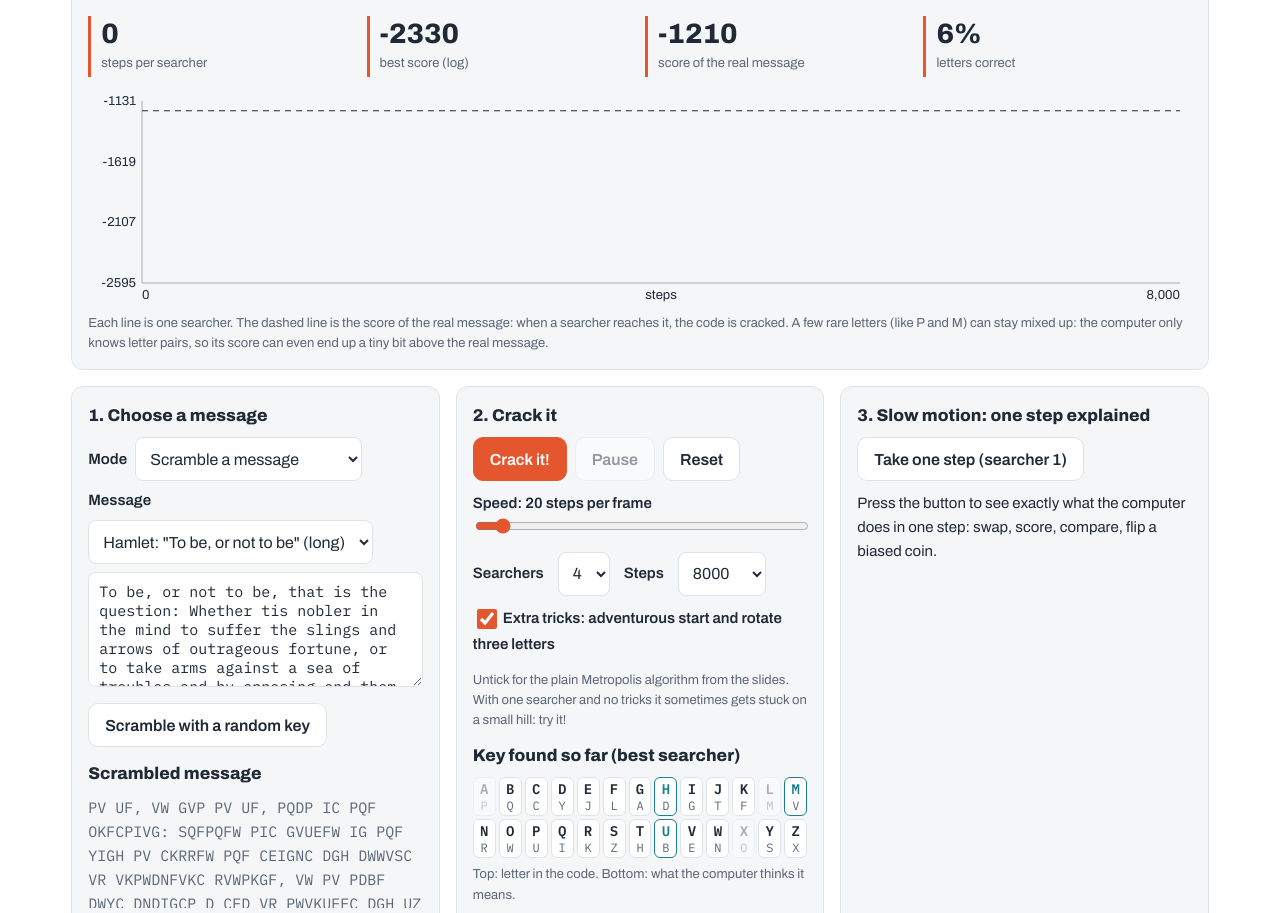
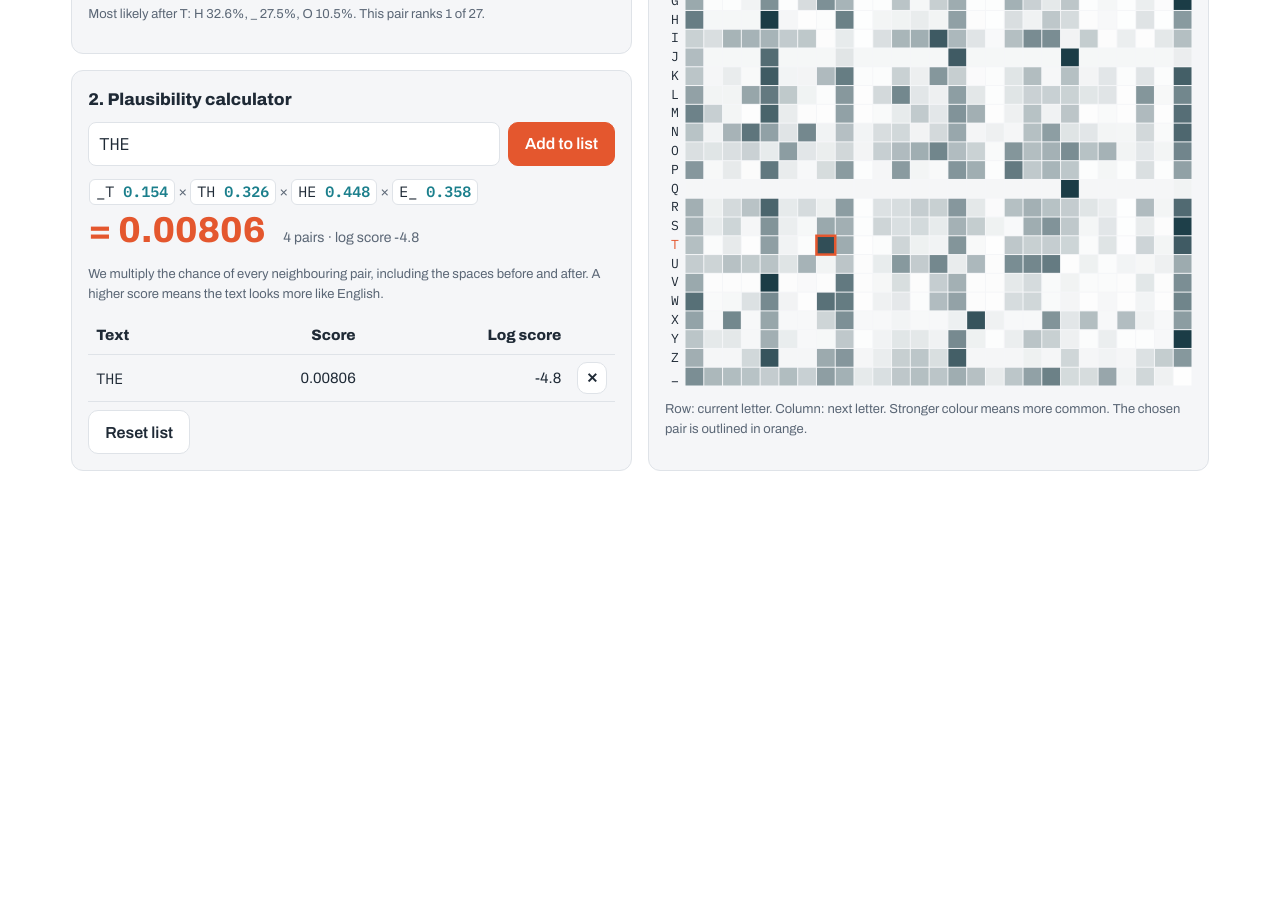
Before and after one commit to bikram-jit-das/codebreaker, a plain HTML site: page codebreaker.html in a window 1280 px wide. Shown: the part 493-1406 px from the top of the page. After the commit the page ends 1012 px from the top, so only its background shows below. Drawn offline with Linux system fonts and the light colour scheme.

Commit message:
Add files via upload

```diff
--- a/codebreaker.html
+++ b/codebreaker.html
@@ -76,7 +76,23 @@ td.n,th.n{text-align:right;font-variant-numeric:tabular-nums;white-space:nowrap}
 .list{font:15px/1.7 "IBM Plex Mono",monospace;columns:2 16em}
 .heat{position:relative;aspect-ratio:1/1;max-width:560px}
 .heat canvas{position:absolute;inset:0;width:100%;height:100%}
-#heatTip{min-height:1.6em;font-weight:600}
+.heat{width:100%;margin:0 auto;cursor:crosshair}
+.pick{display:flex;flex-wrap:wrap;gap:10px;align-items:center}
+.pick select{font:600 18px "IBM Plex Mono",monospace}
+.pbig{font:800 clamp(30px,5vw,44px)/1.1 Archivo,sans-serif;color:var(--hot);font-variant-numeric:tabular-nums;margin-top:10px}
+.pbig.sm{font-size:clamp(26px,4vw,36px);margin:0}
+.wchain{font:15px/2.1 "IBM Plex Mono",monospace;margin:10px 0 4px;word-break:break-word}
+.wchain span{display:inline-block;background:var(--bg);border:1px solid var(--line);border-radius:6px;padding:0 6px;margin:0 1px;line-height:1.6}
+.wchain span b{color:var(--good)}
+.wchain i{font-style:normal;color:var(--mute);margin:0 2px}
+.wres{display:flex;flex-wrap:wrap;gap:4px 18px;align-items:baseline}
+.wres small{color:var(--mute);font-size:14px}
+#wIn{flex:1;font-family:"IBM Plex Mono",monospace;font-size:17px;text-transform:uppercase}
+td.x{width:44px;text-align:center}
+td.x button{min-height:32px;padding:2px 8px;font-size:14px}
+.engl{display:grid;gap:16px;grid-template-columns:minmax(0,1fr) minmax(0,1fr)}
+.engl .tools{display:grid;gap:16px;align-content:start}
+@media(max-width:860px){.engl{grid-template-columns:minmax(0,1fr)}.engl .fp{order:2}}
 @media(max-width:600px){.tiles{max-height:55vh;overflow:auto}nav a{padding:8px 12px;font-size:15px}.keyrow{grid-template-columns:repeat(9,minmax(0,1fr))}}
 @media(prefers-reduced-motion:reduce){*{scroll-behavior:auto}}
 </style>
@@ -86,10 +102,10 @@ td.n,th.n{text-align:right;font-variant-numeric:tabular-nums;white-space:nowrap}
   <h1>Monte Carlo Code Cracker</h1>
   <p class="sub">Watch a computer crack a secret code by making millions of small random guesses.</p>
   <nav id="tabs">
+    <a href="#english" data-t="english">What English looks like</a>
     <a href="#crack" data-t="crack">Crack it!</a>
     <a href="#caesar" data-t="caesar">Caesar warm-up</a>
     <a href="#collect" data-t="collect">Collect all six</a>
-    <a href="#english" data-t="english">What English looks like</a>
   </nav>
 </header>
 <main>
@@ -217,20 +233,40 @@ td.n,th.n{text-align:right;font-variant-numeric:tabular-nums;white-space:nowrap}
 <!-- ================= ENGLISH ================= -->
 <section id="s-english">
   <h2>What English looks like</h2>
-  <p class="lead">From about 3 million letters of <i>War and Peace</i>: how often each letter is followed by each other letter. This table is what the computer uses to score a guess.</p>
-  <div class="grid">
-    <div class="panel">
-      <h3>Letter-pair fingerprint</h3>
-      <div class="heat"><canvas id="heat" aria-label="Heatmap of letter pair chances"></canvas></div>
-      <p id="heatTip">Hover or tap a square.</p>
-      <p class="note">Rows: current letter. Columns: next letter. "_" means space. Darker means more common.</p>
+  <p class="lead">Chances counted from about 3 million letters of <i>War and Peace</i>. "_" means a space. This table is what the computer uses to score a guess.</p>
+  <div class="engl">
+    <div class="tools">
+      <div class="panel">
+        <h3>1. Chance that one letter follows another</h3>
+        <div class="pick">
+          <select id="pFirst" aria-label="First letter"></select>
+          <span>followed by</span>
+          <select id="pSecond" aria-label="Next letter"></select>
+        </div>
+        <div class="pbig" id="pOut"></div>
+        <p style="margin:4px 0 0" id="pText"></p>
+        <p class="note" id="pRank"></p>
+      </div>
+      <div class="panel">
+        <h3>2. Plausibility calculator</h3>
+        <div class="row">
+          <input type="text" id="wIn" value="THE" aria-label="Word or sentence" autocomplete="off" spellcheck="false">
+          <button class="go" id="wAdd">Add to list</button>
+        </div>
+        <div class="wchain" id="wChain"></div>
+        <div class="wres"><span class="pbig sm" id="wScore"></span><small id="wLog"></small></div>
+        <p class="note">We multiply the chance of every neighbouring pair, including the spaces before and after. A higher score means the text looks more like English.</p>
+        <div class="scroll"><table>
+          <thead><tr><th>Text</th><th class="n">Score</th><th class="n">Log score</th><th class="x"></th></tr></thead>
+          <tbody id="wBody"></tbody>
+        </table></div>
+        <div class="row" style="margin-top:8px"><button id="wReset">Reset list</button></div>
+      </div>
     </div>
-    <div class="panel">
-      <h3>Which looks most like English?</h3>
-      <div class="row"><input type="text" id="wIn" placeholder="Type a word or sentence" style="flex:1"><button class="go" id="wAdd">Score it</button><button id="wReset">Reset</button></div>
-      <div class="scroll" style="margin-top:10px"><table><thead><tr><th>Text</th><th class="n">Score</th><th class="n">Log score</th></tr></thead><tbody id="wBody"></tbody></table></div>
-      <p class="note">Score = the chances of every neighbouring pair multiplied together (including the spaces at the start and end). Higher means more English-like. The log score is easier for computers: closer to 0 is better.</p>
-      <div id="pairs" class="explain"></div>
+    <div class="panel fp">
+      <h3>The fingerprint: tap any square</h3>
+      <div class="heat"><canvas id="heat" aria-label="Grid of letter pair chances; tap a square to look it up"></canvas></div>
+      <p class="note">Row: current letter. Column: next letter. Stronger colour means more common. The chosen pair is outlined in orange.</p>
     </div>
   </div>
 </section>
@@ -260,9 +296,9 @@ const logScore = text => { const s = states(text); let t = 0; for (let i = 0; i
 const shuffle = a => { for (let i = a.length - 1; i > 0; i--) { const j = Math.floor(Math.random() * (i + 1)); [a[i], a[j]] = [a[j], a[i]]; } return a; };
 
 /* ---------- tabs ---------- */
-const tabs = ['crack', 'caesar', 'collect', 'english'];
+const tabs = ['english', 'crack', 'caesar', 'collect'];
 function show() {
-  const t = tabs.includes(location.hash.slice(1)) ? location.hash.slice(1) : 'crack';
+  const t = tabs.includes(location.hash.slice(1)) ? location.hash.slice(1) : tabs[0];
   for (const x of tabs) { $('s-' + x).classList.toggle('on', x === t); document.querySelector(`nav a[data-t=${x}]`).classList.toggle('on', x === t); }
   if (t === 'english') drawHeat();
   if (t === 'crack') drawChart();
@@ -469,45 +505,86 @@ drawDice(); drawHist();
 
 /* ================= ENGLISH ================= */
 const LAB = A + '_';
+const P = (a, b) => Math.exp(lp(a, b));
+const fmtPct = p => p >= 0.001 ? (100 * p).toFixed(p >= 0.1 ? 1 : 2) + '%' : (100 * p).toPrecision(2) + '%';
+const num = x => { if (x >= 0.001) return x.toPrecision(3).replace(/(\.\d*?)0+$/, '$1').replace(/\.$/, ''); const [m, e] = x.toExponential(2).split('e'); return `${m} × 10<sup>${e.replace('+', '')}</sup>`; };
+
+// 1. pair lookup
+const letterOpts = Array.from({ length: 27 }, (_, i) => `<option value="${i}">${LAB[i]}</option>`).join('');
+$('pFirst').innerHTML = letterOpts; $('pSecond').innerHTML = letterOpts;
+let sel = [19, 7];   // T followed by H
+function showPair() {
+  const [a, b] = sel; $('pFirst').value = a; $('pSecond').value = b;
+  const p = P(a, b);
+  $('pOut').textContent = fmtPct(p);
+  $('pText').innerHTML = a === 26 && b === 26 ? 'Two spaces in a row are counted as one space.'
+    : a === 26 ? `Chance that a word starts with <b>${A[b]}</b>.`
+    : b === 26 ? `Chance that <b>${A[a]}</b> is the last letter of a word.`
+    : `After <b>${A[a]}</b>, the next letter is <b>${A[b]}</b> about ${fmtPct(p)} of the time.`;
+  const row = Array.from({ length: 27 }, (_, j) => ({ j, p: P(a, j) })).sort((x, y) => y.p - x.p);
+  const rank = row.findIndex(r => r.j === b) + 1;
+  $('pRank').textContent = `Most likely after ${a === 26 ? 'a space' : A[a]}: ` + row.slice(0, 3).map(r => `${LAB[r.j]} ${fmtPct(r.p)}`).join(', ') + `. This pair ranks ${rank} of 27.`;
+  drawHeat();
+}
+$('pFirst').onchange = () => { sel[0] = +$('pFirst').value; showPair(); };
+$('pSecond').onchange = () => { sel[1] = +$('pSecond').value; showPair(); };
+
+// fingerprint grid (tap a square to choose a pair)
 const heatCv = $('heat');
 function drawHeat() {
   if (!heatCv.offsetParent) return;
   const W = heatCv.clientWidth, dpr = window.devicePixelRatio || 1;
   heatCv.width = W * dpr; heatCv.height = W * dpr; const g = heatCv.getContext('2d'); g.scale(dpr, dpr);
-  const ink = getComputedStyle(document.body).color, dark = matchMedia('(prefers-color-scheme: dark)').matches && document.documentElement.dataset.theme !== 'light' || document.documentElement.dataset.theme === 'dark';
-  const m = 20, cell = (W - m) / 27;
-  g.clearRect(0, 0, W, W); g.font = `${Math.max(9, Math.min(13, cell * 0.8))}px "IBM Plex Mono", monospace`; g.fillStyle = ink; g.textAlign = 'center'; g.textBaseline = 'middle';
-  for (let i = 0; i < 27; i++) { g.fillText(LAB[i], m + cell * (i + 0.5), m / 2); g.fillText(LAB[i], m / 2, m + cell * (i + 0.5)); }
-  for (let r = 0; r < 27; r++) for (let c = 0; c < 27; c++) {
-    const p = Math.exp(lp(r, c)), v = Math.pow(p, 0.5);
-    const shade = dark ? Math.round(18 + 237 * v) : Math.round(255 - 235 * v);
-    g.fillStyle = dark ? `rgb(${Math.round(shade * .55)},${Math.round(shade * .85)},${shade})` : `rgb(${shade},${shade},${shade})`;
-    g.fillRect(m + c * cell + 0.5, m + r * cell + 0.5, cell - 1, cell - 1);
+  const ink = getComputedStyle(document.body).color;
+  const dark = document.documentElement.dataset.theme === 'dark' || (document.documentElement.dataset.theme !== 'light' && matchMedia('(prefers-color-scheme: dark)').matches);
+  const m = 20, c = (W - m) / 27;
+  g.clearRect(0, 0, W, W);
+  g.font = `${Math.max(9, Math.min(13, c * 0.75))}px "IBM Plex Mono", monospace`; g.textAlign = 'center'; g.textBaseline = 'middle';
+  for (let i = 0; i < 27; i++) {
+    g.fillStyle = i === sel[1] ? '#e4572e' : ink; g.fillText(LAB[i], m + c * (i + .5), m / 2);
+    g.fillStyle = i === sel[0] ? '#e4572e' : ink; g.fillText(LAB[i], m / 2, m + c * (i + .5));
   }
+  for (let r = 0; r < 27; r++) for (let k = 0; k < 27; k++) {
+    const v = Math.min(1, 1.5 * Math.pow(P(r, k), 0.45)), t = dark ? v : 1 - v;
+    g.fillStyle = dark ? `rgb(${Math.round(20 + 90 * t)},${Math.round(20 + 176 * t)},${Math.round(25 + 230 * t)})`
+                       : `rgb(${Math.round(27 + 228 * t)},${Math.round(60 + 195 * t)},${Math.round(70 + 185 * t)})`;
+    g.fillRect(m + k * c + .5, m + r * c + .5, c - 1, c - 1);
+  }
+  g.strokeStyle = '#e4572e'; g.lineWidth = 2.5; g.strokeRect(m + sel[1] * c, m + sel[0] * c, c, c);
 }
-function heatAt(e) {
-  const rc = heatCv.getBoundingClientRect(), W = rc.width, m = 20, cell = (W - m) / 27;
-  const c = Math.floor((e.clientX - rc.left - m) / cell), r = Math.floor((e.clientY - rc.top - m) / cell);
-  if (r < 0 || c < 0 || r > 26 || c > 26) return;
-  const nm = i => i === 26 ? 'space' : A[i];
-  $('heatTip').textContent = `${nm(r)} followed by ${nm(c)}: ${(100 * Math.exp(lp(r, c))).toFixed(2)}%`;
-}
-heatCv.addEventListener('pointermove', heatAt); heatCv.addEventListener('pointerdown', heatAt);
+heatCv.addEventListener('pointerdown', e => {
+  const rc = heatCv.getBoundingClientRect(), m = 20, c = (rc.width - m) / 27;
+  const k = Math.floor((e.clientX - rc.left - m) / c), r = Math.floor((e.clientY - rc.top - m) / c);
+  if (r >= 0 && k >= 0 && r < 27 && k < 27) { sel = [r, k]; showPair(); }
+});
 const ro2 = new ResizeObserver(() => drawHeat()); ro2.observe(heatCv);
 
-const DEF_WORDS = ['THE', 'HTE', 'ETH', 'QXJ'];
+// 2. plausibility calculator
+function pairsOf(text) {
+  const st = states(text); let lg = 0; const parts = [];
+  for (let i = 0; i + 1 < st.length; i++) { const p = P(st[i], st[i + 1]); lg += Math.log(p); parts.push([st[i], st[i + 1], p]); }
+  return { parts, lg, p: Math.exp(lg) };
+}
+function calc() {
+  const t = $('wIn').value;
+  if (!t.trim()) { $('wChain').textContent = 'Type a word or sentence.'; $('wScore').textContent = ''; $('wLog').textContent = ''; return; }
+  const r = pairsOf(t), shown = r.parts.slice(0, 60);
+  $('wChain').innerHTML = shown.map(([a, b, p]) => `<span>${LAB[a]}${LAB[b]} <b>${num(p)}</b></span>`).join('<i>×</i>') + (r.parts.length > 60 ? '<i>× …</i>' : '');
+  $('wScore').innerHTML = '= ' + num(r.p);
+  $('wLog').textContent = `${r.parts.length} pairs · log score ${r.lg.toFixed(1)}`;
+}
+$('wIn').addEventListener('input', calc);
+const DEF_WORDS = ['THE'];
 let words = DEF_WORDS.slice();
 function drawWords() {
-  const rows = words.map(w => ({ w, s: logScore(w) })).sort((a, b) => b.s - a.s);
-  $('wBody').innerHTML = rows.map(r => `<tr><td style="font-family:'IBM Plex Mono',monospace">${esc(r.w)}</td><td class="n">${Math.exp(r.s) < 0.001 ? Math.exp(r.s).toExponential(1) : Math.exp(r.s).toFixed(4)}</td><td class="n">${r.s.toFixed(1)}</td></tr>`).join('');
-  const top = words[words.length - 1], st = states(top), nm = i => i === 26 ? '_' : A[i];
-  const parts = []; for (let i = 0; i + 1 < st.length && i < 40; i++) parts.push(`${nm(st[i])}${nm(st[i + 1])} ${(100 * Math.exp(lp(st[i], st[i + 1]))).toFixed(1)}%`);
-  $('pairs').innerHTML = `<p style="margin:10px 0 0"><b>Pairs in "${esc(top)}":</b> ${esc(parts.join(' × '))}${st.length > 41 ? ' …' : ''}</p>`;
+  const rows = words.map(t => ({ t, ...pairsOf(t) })).sort((a, b) => b.lg - a.lg);
+  $('wBody').innerHTML = rows.map(r => `<tr><td style="font-family:'IBM Plex Mono',monospace;word-break:break-word">${esc(r.t)}</td><td class="n">${num(r.p)}</td><td class="n">${r.lg.toFixed(1)}</td><td class="x"><button data-t="${esc(r.t)}" aria-label="Remove">✕</button></td></tr>`).join('') || '<tr><td colspan="4" class="note">Nothing in the list yet.</td></tr>';
 }
-$('wAdd').onclick = () => { const w = $('wIn').value.trim(); if (w) { words = words.filter(x => x !== w.toUpperCase()); words.push(w.toUpperCase()); $('wIn').value = ''; drawWords(); } };
+$('wBody').addEventListener('click', e => { const b = e.target.closest('button'); if (b) { words = words.filter(t => t !== b.dataset.t); drawWords(); } });
+$('wAdd').onclick = () => { const t = $('wIn').value.trim().toUpperCase(); if (t && !words.includes(t)) { words.push(t); drawWords(); } };
 $('wIn').addEventListener('keydown', e => { if (e.key === 'Enter') $('wAdd').click(); });
 $('wReset').onclick = () => { words = DEF_WORDS.slice(); drawWords(); };
-drawWords();
+showPair(); calc(); drawWords();
 
 /* ---------- start in a working state ---------- */
 setPlain(PRESETS[0][1]);
```
Also changed, not shown: index.html (+1 -2 lines).
